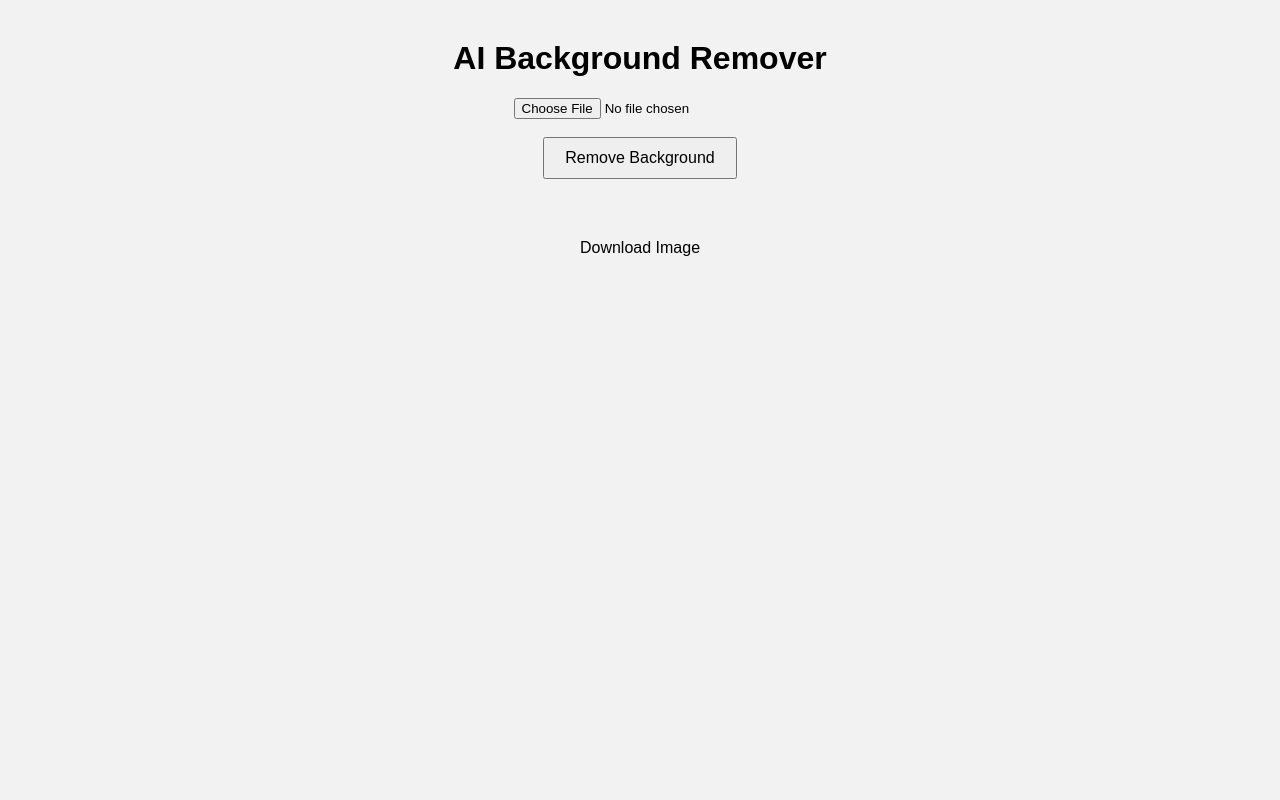
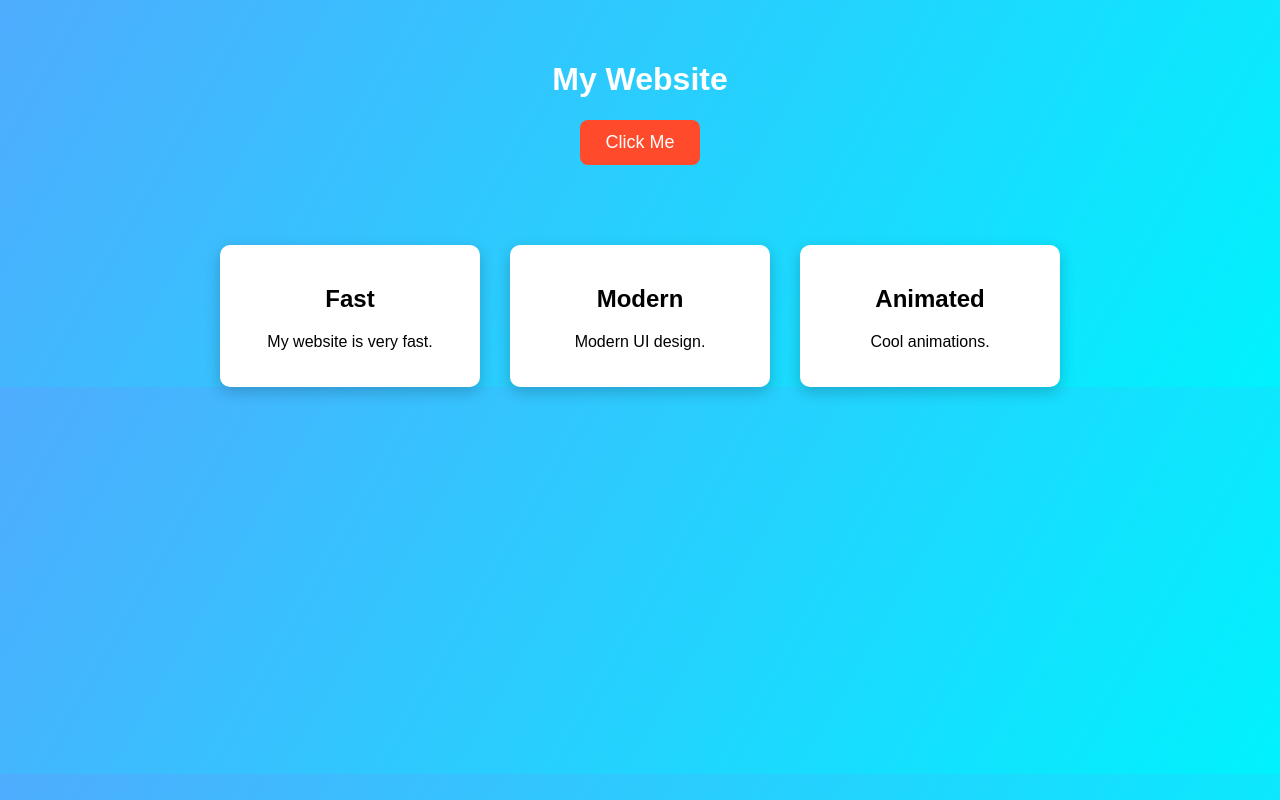
Before and after one commit to 252921132-hub/Bg-remover, a plain HTML site: page BG/index.html in a window 1280 px wide. Drawn offline with Linux system fonts and the light colour scheme.

Commit message:
Add files via upload

```diff
--- a/BG/index.html
+++ b/BG/index.html
@@ -1,27 +1,40 @@
 <!DOCTYPE html>
-<html>
+<html lang="en">
 <head>
-<title>AI Background Remover</title>
+<meta charset="UTF-8">
+<meta name="viewport" content="width=device-width, initial-scale=1.0">
+
+<title>My Animated Website</title>
+
 <link rel="stylesheet" href="style.css">
+
 </head>
 
 <body>
 
-<h1>AI Background Remover</h1>
+<header>
+<h1>My Website</h1>
+<button onclick="showMessage()">Click Me</button>
+</header>
 
-<input type="file" id="fileInput">
+<section class="cards">
 
-<br><br>
+<div class="card">
+<h2>Fast</h2>
+<p>My website is very fast.</p>
+</div>
 
-<button onclick="removeBG()">Remove Background</button>
+<div class="card">
+<h2>Modern</h2>
+<p>Modern UI design.</p>
+</div>
 
-<br><br>
+<div class="card">
+<h2>Animated</h2>
+<p>Cool animations.</p>
+</div>
 
-<img id="output">
-
-<br><br>
-
-<a id="download" download="no-bg.png">Download Image</a>
+</section>
 
 <script src="script.js"></script>
 
--- a/BG/style.css
+++ b/BG/style.css
@@ -1,20 +1,49 @@
 body{
+font-family: Arial;
+margin:0;
+background: linear-gradient(120deg,#4facfe,#00f2fe);
 text-align:center;
-font-family:Arial;
-background:#f2f2f2;
+color:white;
 }
 
-h1{
-margin-top:40px;
+header{
+padding:40px;
 }
 
 button{
-padding:10px 20px;
-font-size:16px;
+padding:12px 25px;
+border:none;
+border-radius:8px;
+background:#ff4b2b;
+color:white;
+font-size:18px;
 cursor:pointer;
+transition:0.3s;
 }
 
-img{
-margin-top:20px;
-max-width:400px;
+button:hover{
+transform:scale(1.1);
+background:#ff416c;
 }
+
+.cards{
+display:flex;
+justify-content:center;
+gap:30px;
+margin-top:40px;
+flex-wrap:wrap;
+}
+
+.card{
+background:white;
+color:black;
+padding:20px;
+width:220px;
+border-radius:10px;
+box-shadow:0 5px 15px rgba(0,0,0,0.2);
+transition:0.3s;
+}
+
+.card:hover{
+transform:scale(1.1);
+}
```
